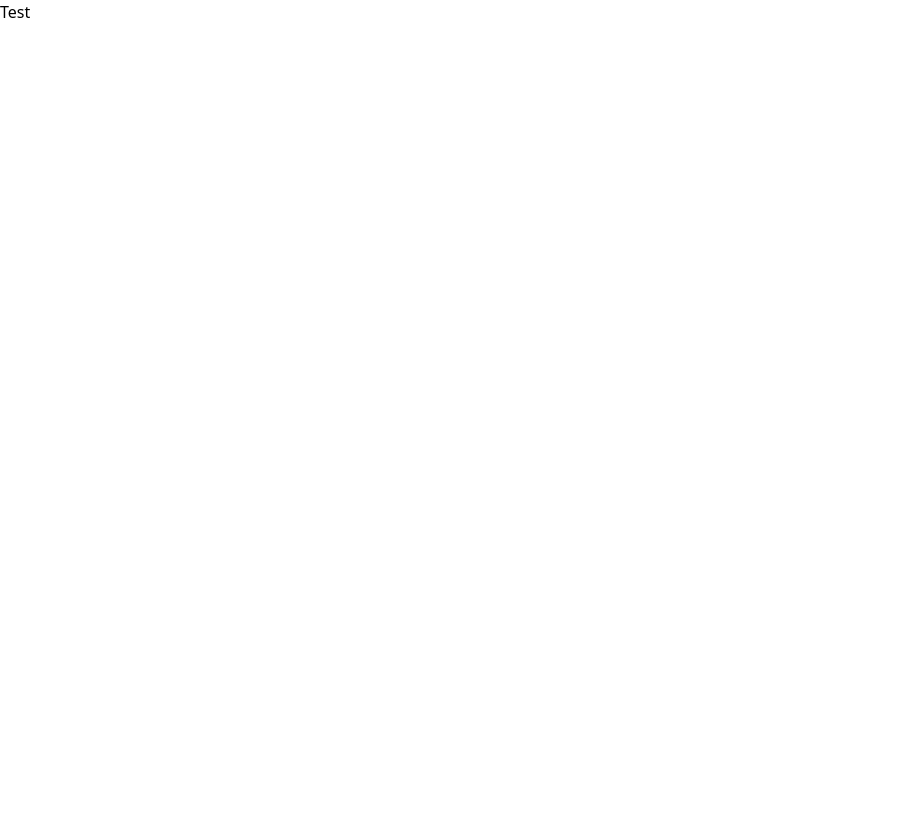
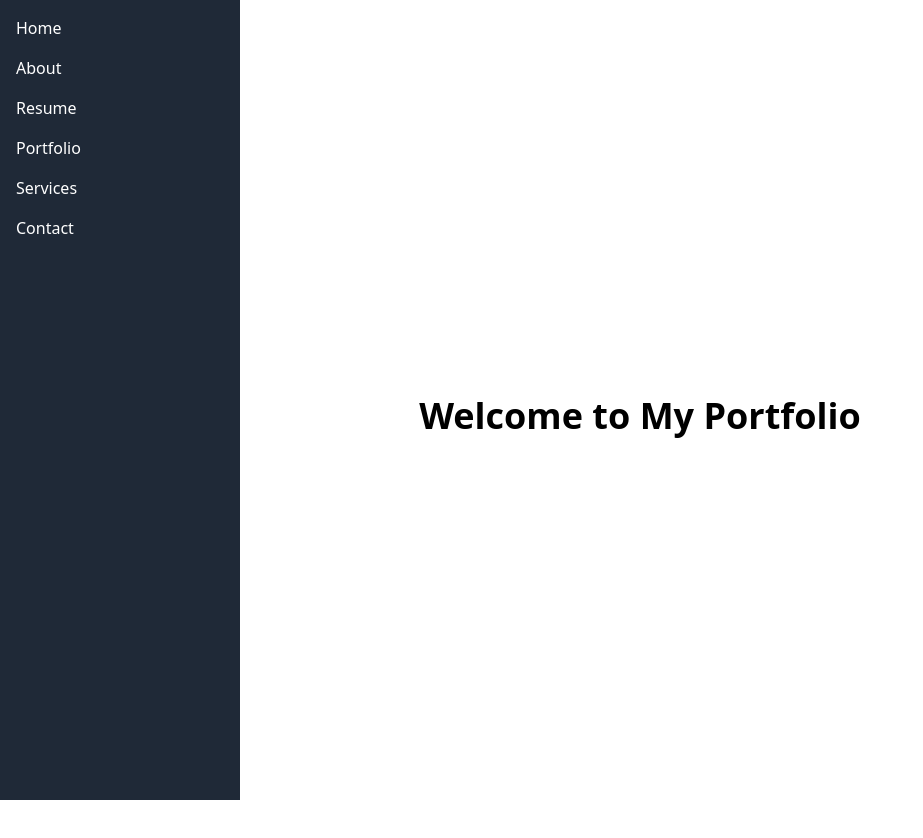
Before and after one commit to mehmetbacik/mehmetbacik.com, a Next.js app: page / in a window 1280 px wide. Shown: the top 838 px of the page, without its empty margins (0-923 px from the left). Before the commit the page ends 800 px from the top, so only its background shows below. Built offline with nearby package versions, Linux system fonts and the light colour scheme.

Commit message:
Update
Updated for project.

```diff
--- /dev/null
+++ b/src/app/about/About.tsx
@@ -0,0 +1,10 @@
+export default function About() {
+    return (
+      <section
+        id="about"
+        className="min-h-screen flex items-center justify-center"
+      >
+        <h1 className="text-4xl font-bold">About</h1>
+      </section>
+    );
+  }
--- /dev/null
+++ b/src/app/contact/Contact.tsx
@@ -0,0 +1,10 @@
+export default function Contact() {
+    return (
+      <section
+        id="contact"
+        className="min-h-screen flex items-center justify-center"
+      >
+        <h1 className="text-4xl font-bold">Contact</h1>
+      </section>
+    );
+  }
--- /dev/null
+++ b/src/app/home/Home.tsx
@@ -0,0 +1,10 @@
+export default function Home() {
+  return (
+    <section
+      id="home"
+      className="min-h-screen flex items-center justify-center"
+    >
+      <h1 className="text-4xl font-bold">Welcome to My Portfolio</h1>
+    </section>
+  );
+}
--- a/src/app/layout.tsx
+++ b/src/app/layout.tsx
@@ -1,16 +1,23 @@
+import Sidebar from "@/components/Sidebar/Sidebar";
+
 export const metadata = {
-  title: 'Mehmet BACIK',
-  description: 'Generated by create next app',
-}
+  title: "Mehmet BACIK",
+  description: "Personal portfolio website",
+};
 
 export default function RootLayout({
   children,
 }: {
-  children: React.ReactNode
+  children: React.ReactNode;
 }) {
   return (
     <html lang="en">
-      <body>{children}</body>
+      <body>
+        <div className="flex">
+          <Sidebar />
+          <main className="flex-1 p-4">{children}</main>
+        </div>
+      </body>
     </html>
-  )
+  );
 }
--- a/src/app/page.tsx
+++ b/src/app/page.tsx
@@ -1,12 +1,20 @@
-import { Inter } from 'next/font/google'
-import '../styles/styles.scss';
+import Home from "@/app/home/Home";
+import About from "@/app/about/About";
+import Resume from "@/app/resume/Resume";
+import Portfolio from "@/app/portfolio/Portfolio";
+import Services from "@/app/services/Services";
+import Contact from "@/app/contact/Contact";
+import "@/styles/styles.scss";
 
-const inter = Inter({ subsets: ['latin'] })
-
-export default function Page() {
+export default function MainPage() {
   return (
-    <div>
-      Test
-    </div>
-  )
+    <>
+      <Home />
+      <About />
+      <Resume />
+      <Portfolio />
+      <Services />
+      <Contact />
+    </>
+  );
 }
--- /dev/null
+++ b/src/app/portfolio/Portfolio.tsx
@@ -0,0 +1,10 @@
+export default function Portfolio() {
+    return (
+      <section
+        id="portfolio"
+        className="min-h-screen flex items-center justify-center"
+      >
+        <h1 className="text-4xl font-bold">Portfolio</h1>
+      </section>
+    );
+  }
--- /dev/null
+++ b/src/app/resume/Resume.tsx
@@ -0,0 +1,10 @@
+export default function Resume() {
+    return (
+      <section
+        id="resume"
+        className="min-h-screen flex items-center justify-center"
+      >
+        <h1 className="text-4xl font-bold">Resume</h1>
+      </section>
+    );
+  }
--- /dev/null
+++ b/src/app/services/Services.tsx
@@ -0,0 +1,10 @@
+export default function Services() {
+    return (
+      <section
+        id="services"
+        className="min-h-screen flex items-center justify-center"
+      >
+        <h1 className="text-4xl font-bold">Services</h1>
+      </section>
+    );
+  }
--- /dev/null
+++ b/src/components/Sidebar/Sidebar.tsx
@@ -0,0 +1,19 @@
+import Link from "next/link";
+
+const Sidebar = () => {
+  return (
+    <nav className="fixed top-0 left-0 h-full w-60 bg-gray-800 text-white">
+      <ul className="flex flex-col items-start p-4">
+        {["Home", "About", "Resume", "Portfolio", "Services", "Contact"].map(
+          (item) => (
+            <li key={item} className="mb-4">
+              <Link href={`#${item.toLowerCase()}`}>{item}</Link>
+            </li>
+          )
+        )}
+      </ul>
+    </nav>
+  );
+};
+
+export default Sidebar;
```
